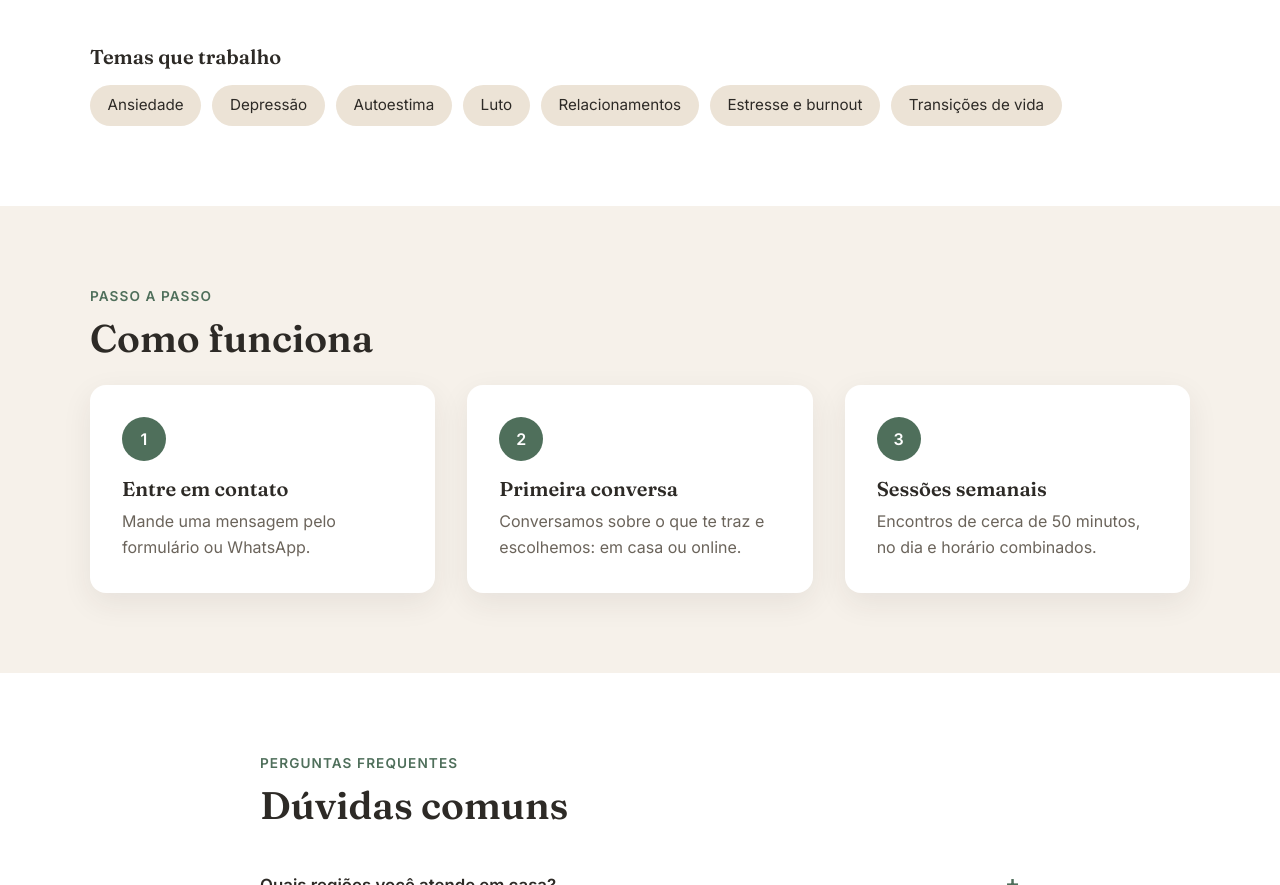
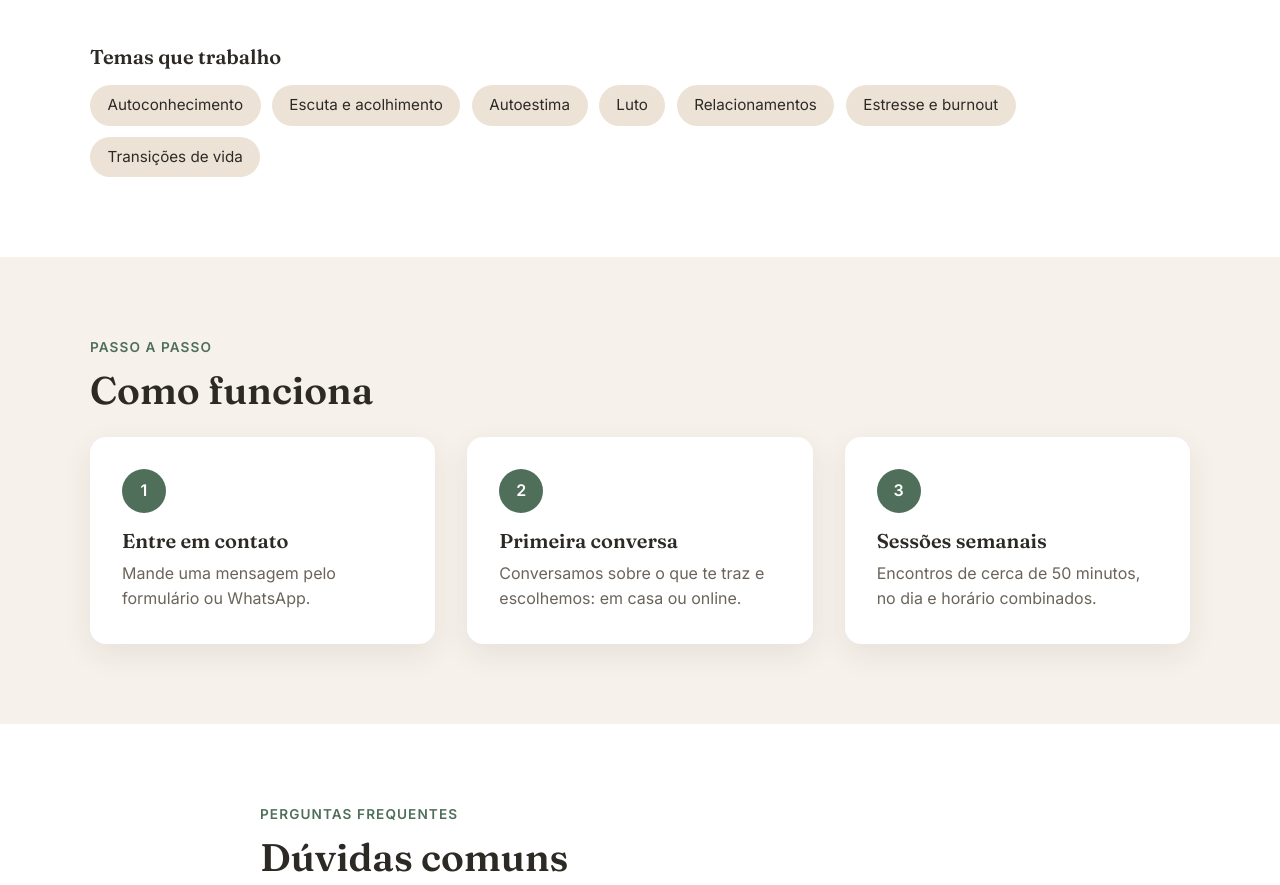
Before and after one commit to samuelSBDS/catalogo-filmes, a plain HTML site: page terapeuta/index.html in a window 1280 px wide. Shown: the part 1594-2479 px from the top of the page. Drawn offline with Linux system fonts and the light colour scheme.

Commit message:
Troca temas Ansiedade e Depressão por Autoconhecimento e Escuta e acolhimento
Co-Authored-By: Claude Opus 5.5 <noreply@anthropic.com>
Claude-Session: https://claude.ai/code/session_013rbXB3tDJbfzzKZZjwPtZe

```diff
--- a/terapeuta/index.html
+++ b/terapeuta/index.html
@@ -111,8 +111,8 @@
         <div class="temas">
           <h3>Temas que trabalho</h3>
           <ul>
-            <li>Ansiedade</li>
-            <li>Depressão</li>
+            <li>Autoconhecimento</li>
+            <li>Escuta e acolhimento</li>
             <li>Autoestima</li>
             <li>Luto</li>
             <li>Relacionamentos</li>
```
